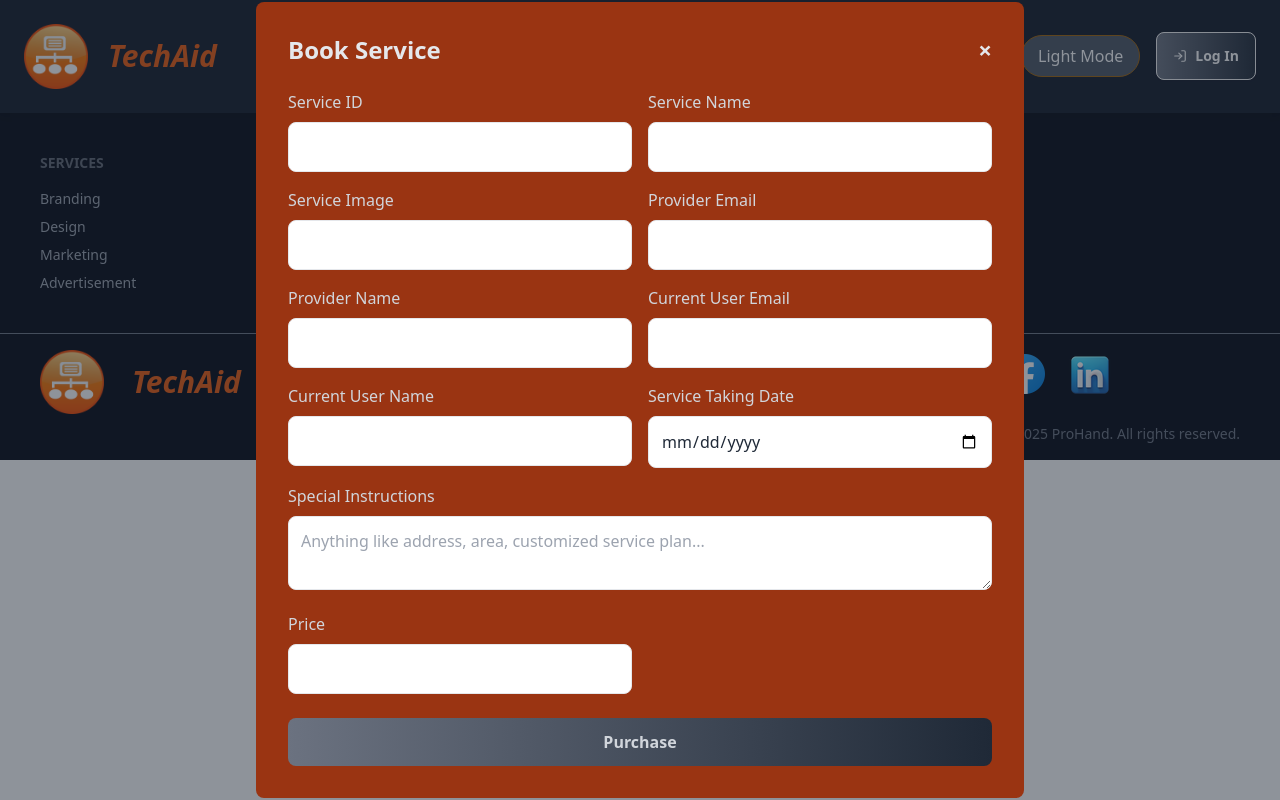
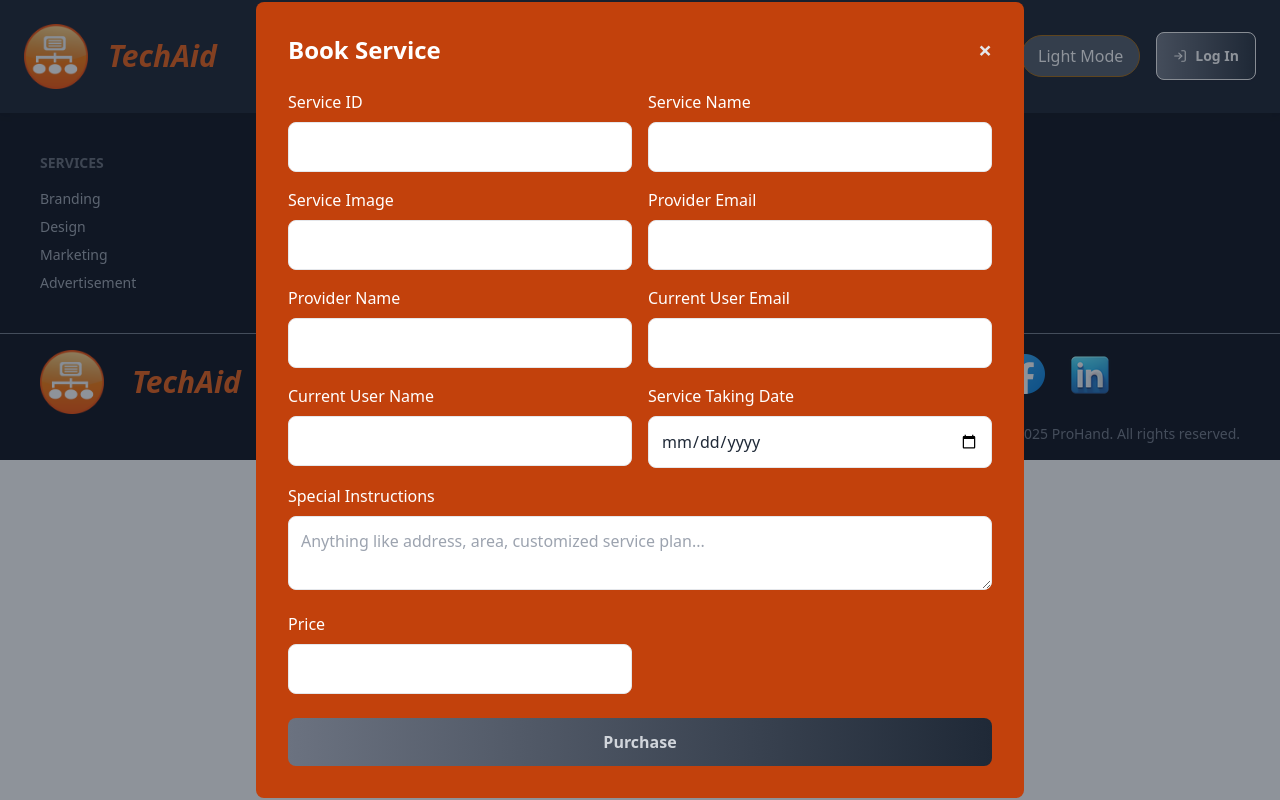
Before and after one commit to mhseber/ProHand-client, a React (Vite) app: page /bookNow in a window 1280 px wide. Built offline with nearby package versions, Linux system fonts and the light colour scheme; no server answers.

Commit message:
Add SweetAlert

```diff
--- a/package.json
+++ b/package.json
@@ -26,7 +26,7 @@
     "react-icons": "^5.4.0",
     "react-router-dom": "^7.1.0",
     "sort-by": "^1.2.0",
-    "sweetalert2": "^11.15.3",
+    "sweetalert2": "^11.21.0",
     "sweetalert2-react-content": "^5.1.0"
   },
   "devDependencies": {
--- a/src/Pages/BookNow.jsx
+++ b/src/Pages/BookNow.jsx
@@ -1,169 +1,133 @@
 import { useState } from "react";
-
-
 
 const BookNow = () => {
   const [showModal, setShowModal] = useState(true);
 
   if (!showModal) return null;
   return (
-        <div className="fixed inset-0 flex items-center justify-center bg-gray-800 bg-opacity-50 z-50">
-            <div className=" rounded-lg p-6 md:p-8 w-full max-w-lg sm:max-w-3xl bg-orange-800 max-h-screen overflow-y-auto">
-                <div className="flex justify-between items-center mb-6">
-                    <h2 className="text-xl sm:text-2xl font-semibold text-gray-800 dark:text-gray-200">
+    <div className="fixed inset-0 z-50 flex items-center justify-center bg-gray-800 bg-opacity-50">
+      <div className="w-full max-w-lg max-h-screen p-6 overflow-y-auto bg-orange-700 rounded-lg md:p-8 sm:max-w-3xl">
+        <div className="flex items-center justify-between mb-6">
+          <h2 className="text-xl font-semibold text-white sm:text-2xl">
             Book Service
           </h2>
           <button
             onClick={() => setShowModal(false)}
             className="text-gray-600 hover:text-gray-900"
           >
-                        <span className="font-bold text-2xl dark:text-gray-200">
+            <span className="text-2xl font-bold dark:text-gray-200">
               &times;
             </span>
           </button>
         </div>
 
-                <form
-                // onSubmit={handleSubmit}
-                >
+        <form>
           <div className="grid grid-cols-1 gap-4 sm:grid-cols-2">
             {/* Service ID */}
             <div>
-                            <label className="block text-gray-700 dark:text-gray-300">
-                                Service ID
-                            </label>
+              <label className="block text-white">Service ID</label>
               <input
                 type="text"
                 name="serviceId"
-                                // value={formData.serviceId}
                 readOnly
-                                className="w-full p-3 mt-2 border rounded-lg bg-white  outline-none"
+                className="w-full p-3 mt-2 bg-white border rounded-lg outline-none"
               />
             </div>
 
             {/* Service Name */}
             <div>
-                            <label className="block text-gray-700 dark:text-gray-300">
-                                Service Name
-                            </label>
+              <label className="block text-white">Service Name</label>
               <input
                 type="text"
                 name="serviceName"
-                                // value={formData.serviceName}
                 readOnly
-                                className="w-full p-3 mt-2 border rounded-lg bg-white outline-none"
+                className="w-full p-3 mt-2 bg-white border rounded-lg outline-none"
               />
             </div>
 
             {/* Service Image */}
             <div>
-                            <label className="block text-gray-700 dark:text-gray-300">
-                                Service Image
-                            </label>
+              <label className="block text-white">Service Image</label>
               <input
                 type="text"
                 name="serviceImage"
-                                // value={formData.serviceImage}
                 readOnly
-                                className="w-full p-3 mt-2 border rounded-lg bg-white  outline-none"
+                className="w-full p-3 mt-2 bg-white border rounded-lg outline-none"
               />
             </div>
 
             {/* Provider Email */}
             <div>
-                            <label className="block text-gray-700 dark:text-gray-300">
-                                Provider Email
-                            </label>
+              <label className="block text-white">Provider Email</label>
               <input
                 type="text"
                 name="providerEmail"
-                                // value={formData.providerEmail}
                 readOnly
-                                className="w-full p-3 mt-2 border rounded-lg bg-white  outline-none"
+                className="w-full p-3 mt-2 bg-white border rounded-lg outline-none"
               />
             </div>
 
             {/* Provider Name */}
             <div>
-                            <label className="block text-gray-700 dark:text-gray-300">
-                                Provider Name
-                            </label>
+              <label className="block text-white">Provider Name</label>
               <input
                 type="text"
                 name="providerName"
-                                // value={formData.providerName}
                 readOnly
-                                className="w-full p-3 mt-2 border rounded-lg bg-white  outline-none"
+                className="w-full p-3 mt-2 bg-white border rounded-lg outline-none"
               />
             </div>
 
             {/* Current User Email */}
             <div>
-                            <label className="block text-gray-700 dark:text-gray-300">
-                                Current User Email
-                            </label>
+              <label className="block text-white">Current User Email</label>
               <input
                 type="text"
                 name="userEmail"
-                                // value={formData.userEmail}
                 readOnly
-                                className="w-full p-3 mt-2 border rounded-lg bg-white  outline-none"
+                className="w-full p-3 mt-2 bg-white border rounded-lg outline-none"
               />
             </div>
 
             {/* Current User Name */}
             <div>
-                            <label className="block text-gray-700 dark:text-gray-300">
-                                Current User Name
-                            </label>
+              <label className="block text-white">Current User Name</label>
               <input
                 type="text"
                 name="userName"
-                                // value={formData.userName}
                 readOnly
-                                className="w-full p-3 mt-2 border rounded-lg bg-white  outline-none"
+                className="w-full p-3 mt-2 bg-white border rounded-lg outline-none"
               />
             </div>
 
             {/* Service Taking Date */}
             <div>
-                            <label className="block text-gray-700 dark:text-gray-300">
-                                Service Taking Date
-                            </label>
+              <label className="block text-white">Service Taking Date</label>
               <input
                 type="date"
                 name="serviceDate"
-                                // value={formData.serviceDate}
-                                // onChange={handleChange}
-                                className="w-full p-3 mt-2 border bg-white rounded-lg outline-none"
+                className="w-full p-3 mt-2 bg-white border rounded-lg outline-none"
               />
             </div>
 
             {/* Special Instructions */}
             <div className="col-span-1 sm:col-span-2">
-                            <label className="block text-gray-700 dark:text-gray-300">
-                                Special Instructions
-                            </label>
+              <label className="block text-white">Special Instructions</label>
               <textarea
                 name="specialInstructions"
-                                // value={formData.specialInstructions}
-                                // onChange={handleChange}
-                                className="w-full p-3 mt-2 border rounded-lg bg-white  outline-none"
+                className="w-full p-3 mt-2 bg-white border rounded-lg outline-none"
                 placeholder="Anything like address, area, customized service plan..."
               />
             </div>
 
             {/* Price */}
             <div>
-                            <label className="block text-gray-700 dark:text-gray-300">
-                                Price
-                            </label>
+              <label className="block text-white">Price</label>
               <input
                 type="text"
                 name="price"
-                                // value={formData.price}
                 readOnly
-                                className="w-full p-3 mt-2 border rounded-lg bg-white  outline-none"
+                className="w-full p-3 mt-2 bg-white border rounded-lg outline-none"
               />
             </div>
           </div>
@@ -172,7 +136,7 @@ const BookNow = () => {
           <div className="mt-6">
             <button
               type="submit"
-                            className="w-full px-6 py-3 bg-gradient-to-r from-gray-500 to-gray-800 text-white rounded-lg font-semibold hover:bg-green-700 dark:text-gray-300"
+              className="w-full px-6 py-3 font-semibold text-white rounded-lg bg-gradient-to-r from-gray-500 to-gray-800 hover:bg-green-700 dark:text-gray-300"
             >
               Purchase
             </button>
```
Also changed, not shown: src/Pages/Login.jsx (+63 -23 lines), 1 other file (tests, documents, lock files or other folders). Lines whose indentation alone changed are shown as unchanged.
